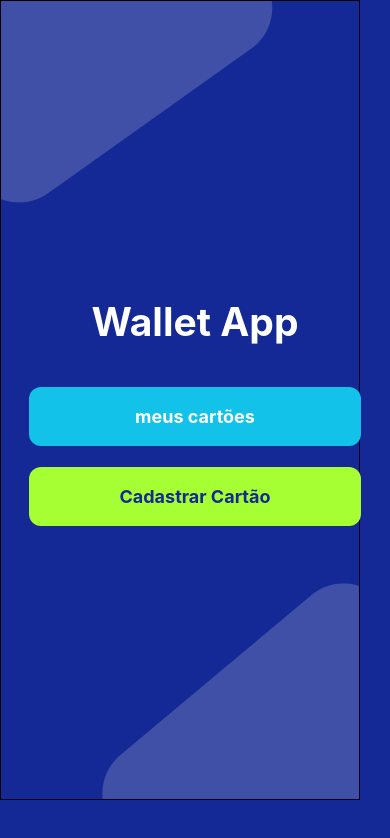
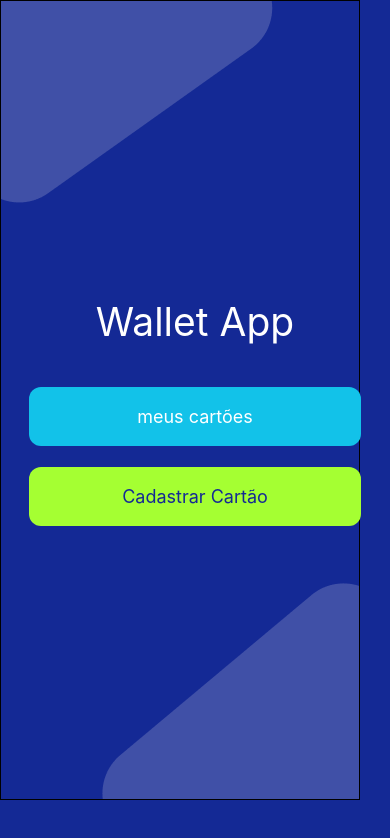
Before and after one commit to LacerdaAcacio/wallet-app, a React Native app: screen / in a window 390 px wide. Shown: the top 838 px of the page. Built offline with nearby package versions, Linux system fonts and the light colour scheme.

Commit message:
Ajuste: Refinar e Padronizar Tamanhos de Fonte #1

```diff
--- a/src/components/Button/styles.ts
+++ b/src/components/Button/styles.ts
@@ -30,7 +30,6 @@ export const StyledButton = styled.TouchableOpacity<StyleProps>`
 `;
 
 export const ButtonText = styled.Text<StyleProps>`
-  font-weight: bold;
   font-size: ${wp('4.5%')}px;
 
   color: ${({ theme, variant, disabled }) => {
--- a/src/components/Header/styles.ts
+++ b/src/components/Header/styles.ts
@@ -1,4 +1,3 @@
-import { getStatusBarHeight } from 'react-native-status-bar-height';
 import {
   heightPercentageToDP as hp,
   widthPercentageToDP as wp,
@@ -34,7 +33,6 @@ export const TopSection = styled.View.attrs<HeaderStyleProps>(({ theme, variant
 export const HeaderTitle = styled.Text<HeaderStyleProps>`
   flex: 1;
   text-align: center;
-  font-weight: bold;
   font-size: ${wp('7.5%')}px;
   color: ${({ theme, variant }) =>
     variant === 'wallet' ? theme.colors.background : theme.colors.primary};
@@ -64,5 +62,6 @@ export const SubHeaderSection = styled.View`
 export const SubHeaderTitle = styled.Text`
   font-size: ${({ theme }) => theme.fontSizes.h3}px;
   color: ${({ theme }) => theme.colors.primary};
-  font-weight: bold;
+  text-align: center;
+
 `;
--- a/src/components/MainTitle/styles.ts
+++ b/src/components/MainTitle/styles.ts
@@ -9,5 +9,4 @@ export const TitleText = styled.Text`
   font-size: ${wp('10%')}px;
   text-align: center;
   margin-bottom: ${hp('5%')}px;
-  font-weight: bold;
 `;
--- a/src/features/cards/components/AnimatedCard/styles.ts
+++ b/src/features/cards/components/AnimatedCard/styles.ts
@@ -38,5 +38,4 @@ export const CardType = styled.Text<CardStyleProps>`
       : theme.colors.text.onSecondary};
   font-family: ${({ theme }) => theme.fonts.body};
   font-size: ${({ theme }) => theme.fontSizes.h5}px;
-  font-weight: bold;
 `;
```
